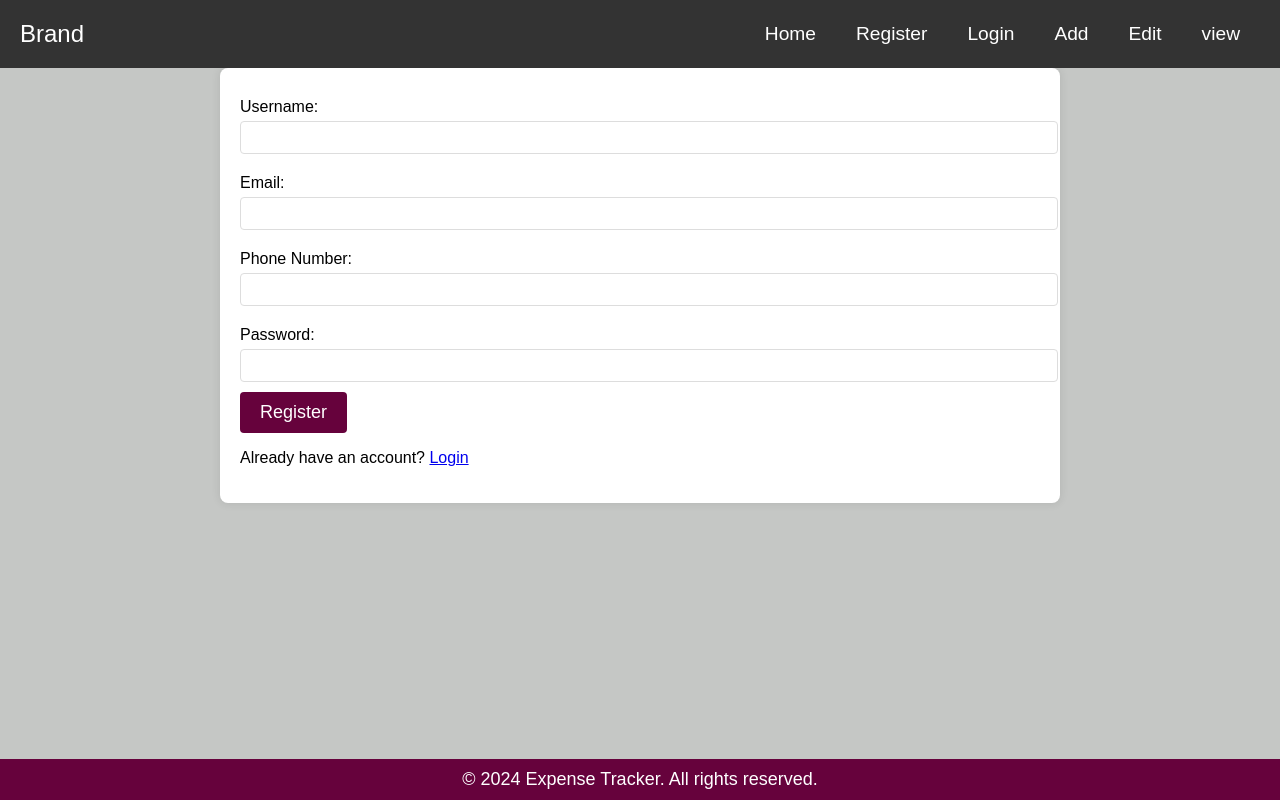
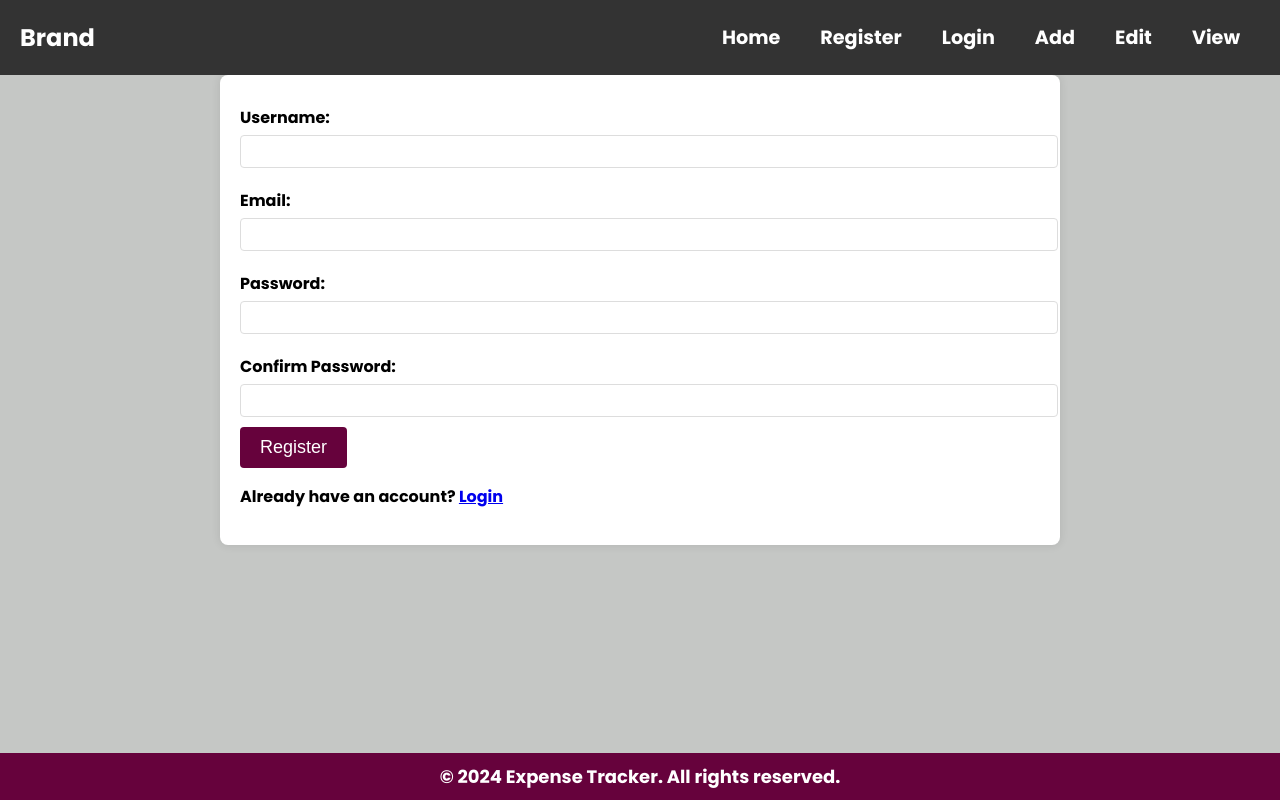
Before and after one commit to Iamouma/expense-tracker, a website: page public/register.html in a window 1280 px wide. Drawn offline with Linux system fonts and the light colour scheme.

Commit message:
Added google fonts to style.css file

```diff
--- a/public/register.html
+++ b/public/register.html
@@ -23,7 +23,7 @@
                 <li><a href="login.html">Login</a></li>
                 <li><a href="add_expense.html">Add</a></li>
                 <li><a href="edit_expense.html">Edit</a></li>
-                <li><a href="view_expense.html">view</a></li>
+                <li><a href="view_expense.html">View</a></li>
             </ul>
         </div>
     </nav>
@@ -38,11 +38,11 @@
                 <label for="email">Email:</label>
                 <input type="email" id="email" name="email" required>
 
-                <label for="phone">Phone Number:</label>
-                <input type="tel" id="phone" name="phone" required>
-
                 <label for="password">Password:</label>
                 <input type="password" id="password" name="password" required>
+
+                <label for="confirmPassword">Confirm Password:</label>
+                <input type="password" id="confirmPassword" name="confirmPassword" required>
 
                 <input type="submit" value="Register">
             </form>
--- a/public/styles.css
+++ b/public/styles.css
@@ -1,6 +1,11 @@
 /* General Styling */
+@import url('https://fonts.googleapis.com/css2?family=Montserrat:wght@200;400;700&family=Poppins:wght@200;600;700&display=swap');
+@import url('https://fonts.googleapis.com/css2?family=Jura:wght@700&family=Montserrat:wght@200;400;700&family=Poppins:wght@200;600;700&display=swap');
+
 body {
-    font-family: 'Arial', sans-serif;
+    font-family: 'Poppins', sans-serif;
+    font-weight: bold;
+    font-size: medium;
     margin: 0;
     padding: 0;
     background-color: #c5c7c5;
@@ -196,8 +201,8 @@ form label {
 
 form input[type="text"],
 form input[type="email"],
-form input[type="tel"],
-form input[type="password"] {
+form input[type="password"],
+form input[type="confirmpassword"] {
     width: 100%;
     padding: 8px;
     margin-top: 5px;
```
